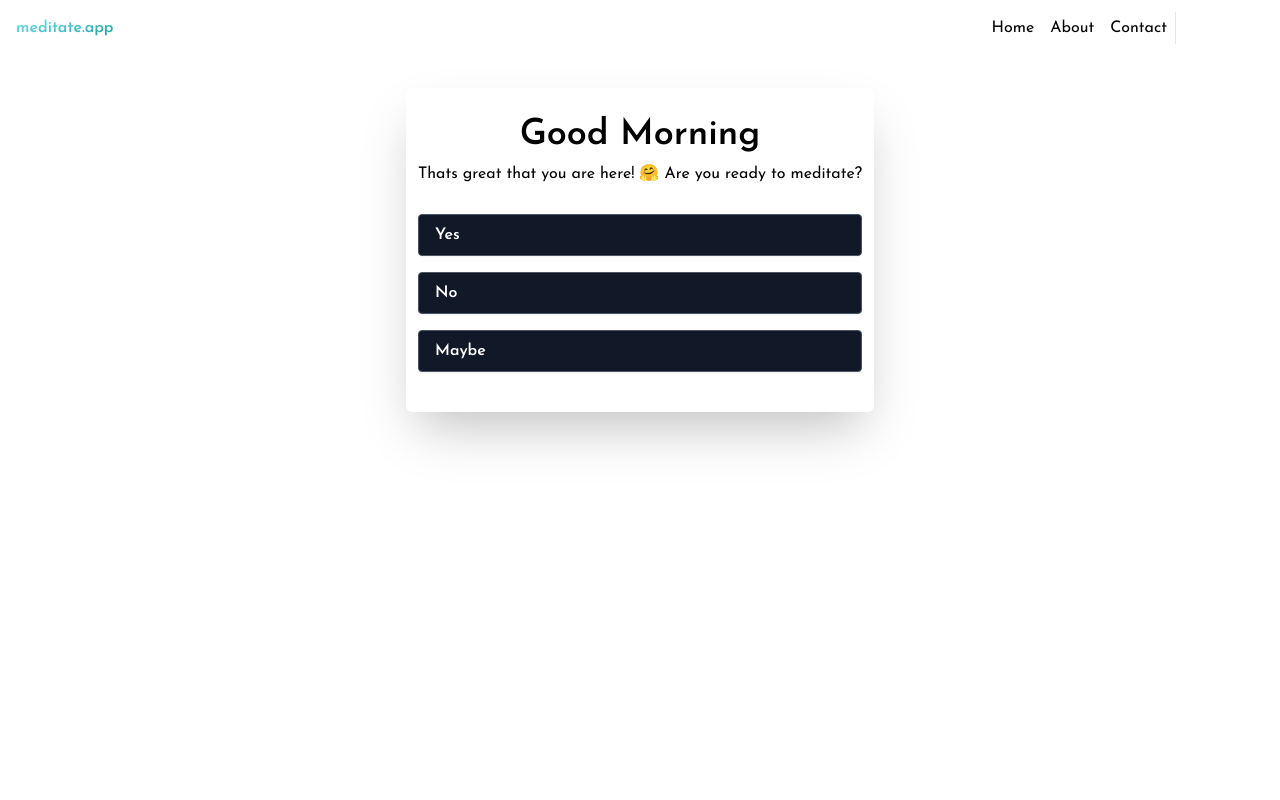
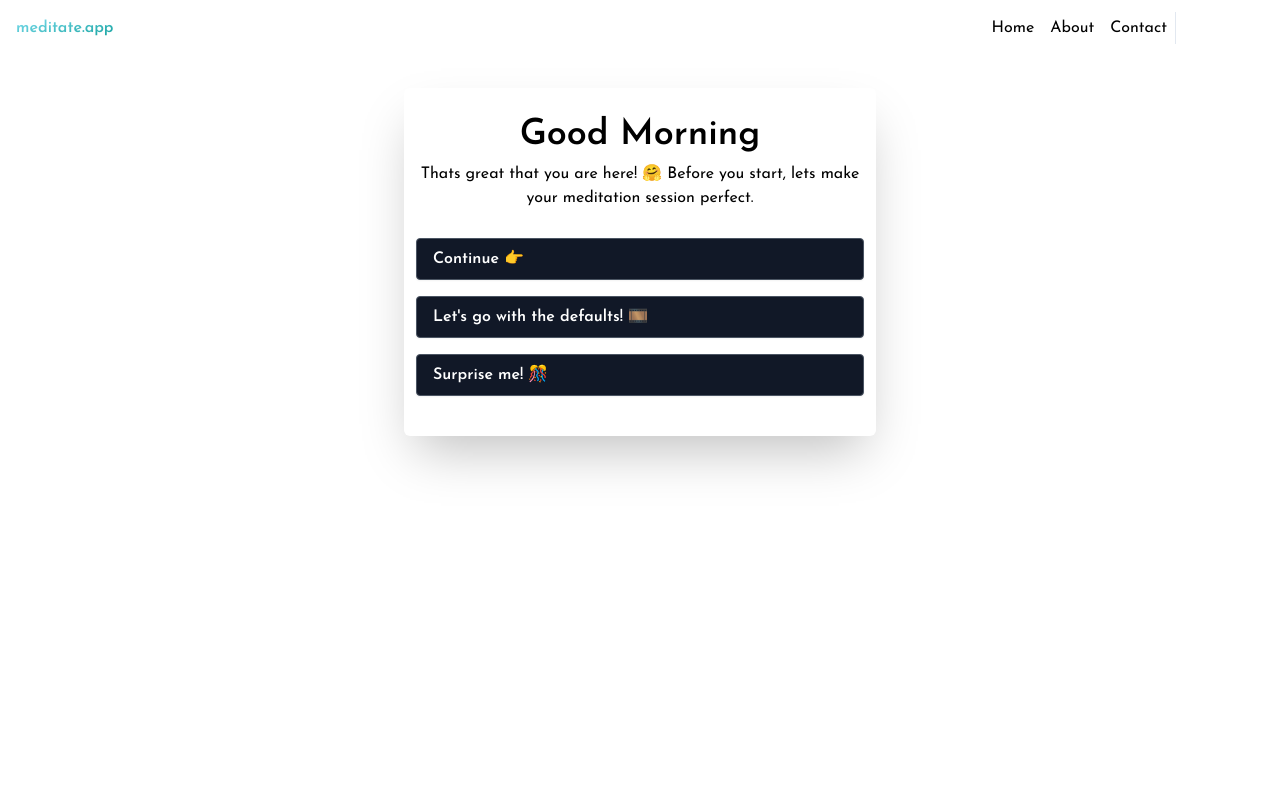
Before and after one commit to invisicat/Meditate, a Next.js app: page /begin in a window 1280 px wide. Shown: the top 800 px of the page. Built offline with nearby package versions, Linux system fonts and the light colour scheme; what tailwind-heropatterns would draw is missing.

Commit message:
make text not sound stupid

```diff
--- a/src/components/forms/start/Start.tsx
+++ b/src/components/forms/start/Start.tsx
@@ -10,17 +10,20 @@ const Start = (props: FormProps) => {
         <h1 className="text-4xl leading-normal font-semibold mt-2 ">
           {getCurrentTime()}
         </h1>
-        <p>Thats great that you are here! 🤗 Are you ready to meditate?</p>
+        <p className="max-w-md">
+          Thats great that you are here! 🤗 Before you start, lets make your
+          meditation session perfect.
+        </p>
       </div>
       <div className="flex flex-col text-gray-800 my-3 py-2">
         <Button className="my-2" variant="dark" onClick={props.continue}>
-          Yes
+          Continue 👉
         </Button>
         <Button className="my-2" variant="dark">
-          No
+          Let&apos;s go with the defaults! 🎞
         </Button>
         <Button className="my-2" variant="dark">
-          Maybe
+          Surprise me! 🎊
         </Button>
       </div>
     </FormTemplate>
--- a/src/components/forms/start/Test.tsx
+++ b/src/components/forms/start/Test.tsx
@@ -1,11 +1,25 @@
+import useMeditationStore from '@/lib/atoms/formAtom';
 import { FormProps } from '@/lib/Forms';
+
+import UnstyledLink from '@/components/links/UnstyledLink';
+
 import FormTemplate from '../FormTemplate';
 
 const Test = (props: FormProps) => {
+  const data = useMeditationStore();
   return (
     <FormTemplate>
       <h1>Hi!</h1>
-      <button onClick={props.back}>Go back</button>
+      <h1>Ambiences Selected</h1>
+      <ul>
+        {data.ambience.map((ambience, idx) => (
+          <li key={idx}>{ambience.name}</li>
+        ))}
+      </ul>
+      <div className="flex flex-col m-3 p-4 justify-between">
+        <UnstyledLink href="/meditate">Start</UnstyledLink>
+        <button onClick={props.back}>Go back</button>
+      </div>
     </FormTemplate>
   );
 };
--- a/src/components/layout/Layout.tsx
+++ b/src/components/layout/Layout.tsx
@@ -7,7 +7,7 @@ export default function Layout({ children }: { children: React.ReactNode }) {
   return (
     <>
       <Header />
-      <div className="bg-hero-tic-tac-toe dark:bg-hero-tic-tac-toe-blue dark:from-gray-900 dark:to-gray-800 dark:text-white">
+      <div className="bg-hero-tic-tac-toe dark:bg-hero-tic-tac-toe-blue dark:from-gray-900 dark:to-gray-800 dark:text-white transition-all">
         {children}
       </div>
       <Footer />
--- /dev/null
+++ b/src/components/meditation/stages/MBreathe.tsx
@@ -0,0 +1,14 @@
+const MBreathe = () => {
+  return (
+    <div className="container mx-auto flex flex-col min-h-screen items-center">
+      <h1 className="font-extrabold text-transparent bg-clip-text m-8 text-8xl bg-gradient-to-br from-green-400 to-purple-600">
+        Breathe
+      </h1>
+      <div className="justify-self-center grow">
+        <div className="w-12 h-12 bg-red-300 rounded-full"></div>
+      </div>
+    </div>
+  );
+};
+
+export default MBreathe;
--- a/src/pages/index.tsx
+++ b/src/pages/index.tsx
@@ -8,6 +8,7 @@ import Layout from '@/components/layout/Layout';
 import SEO from '@/components/SEO';
 
 import clsxm from '../lib/clsxm';
+import useDarkMode from '@/lib/theme/useDarkMode';
 
 type PredictionResults = {
   icon: string;
@@ -39,6 +40,7 @@ const Results: PredictionResults[] = [
 
 const Home: NextPage = () => {
   const { ref, inView } = useInView();
+  const [dark, setDark] = useDarkMode();
 
   return (
     <Layout>
@@ -57,13 +59,13 @@ const Home: NextPage = () => {
             </p>
             <div ref={ref} className="mt-8">
               <Button className="text-sm leading-5 relative inline-flex items-center justify-center p-0.5 mb-2 mr-2 overflow-hidden rounded-lg group bg-gradient-to-br from-orange-400 to-spray-800 group-hover:from-spray-300 group-hover:to-spray-800 hover:text-white dark:text-white focus:ring-4 focus:ring-spray-300 dark:focus:ring-spray-800">
-                <span className="relative px-5 py-2.5 transition-all ease-in duration-75 bg-white dark:bg-gray-900 rounded-md group-hover:bg-opacity-0">
+                <span className="relative px-5 py-2.5 transition-all ease-in duration-75 bg-white dark:bg-gray-900 rounded-md dark:text-white group-hover:bg-opacity-0 text-gray-800">
                   Join now
                 </span>
               </Button>
               <Link href="/begin" passHref>
                 <Button className="text-sm leading-5 relative inline-flex items-center justify-center p-0.5 mb-2 mr-2 overflow-hidden rounded-lg group bg-gradient-to-br from-spray-300 to-spray-800 group-hover:from-spray-300 group-hover:to-spray-800 hover:text-white dark:text-white focus:ring-4 focus:ring-spray-300 dark:focus:ring-spray-800">
-                  <span className="relative px-5 py-2.5 transition-all ease-in duration-75 bg-white dark:bg-gray-900 rounded-md group-hover:bg-opacity-0">
+                  <span className="relative px-5 py-2.5 transition-all ease-in duration-75 bg-white text-gray-800 dark:text-white dark:bg-gray-900 rounded-md group-hover:bg-opacity-0">
                     Start meditating
                   </span>
                 </Button>
--- a/src/pages/meditate.tsx
+++ b/src/pages/meditate.tsx
@@ -1,5 +1,17 @@
+import useMeditationStore from '@/lib/atoms/formAtom';
+
+import Layout from '@/components/layout/Layout';
+import MBreathe from '@/components/meditation/stages/MBreathe';
+
 const MeditatePage = () => {
-  return <h1>MEDIATE</h1>;
+  const meditationData = useMeditationStore();
+  return (
+    <Layout>
+      <div className="bg-gradient-to-r from-green-300 to-purple-400">
+        <MBreathe />
+      </div>
+    </Layout>
+  );
 };
 
 export default MeditatePage;
--- a/tailwind.config.js
+++ b/tailwind.config.js
@@ -1,4 +1,5 @@
 const { fontFamily } = require('tailwindcss/defaultTheme');
+const colors = require('tailwindcss/colors');
 
 module.exports = {
   content: ['./src/**/*.{js,jsx,ts,tsx}'],
```
